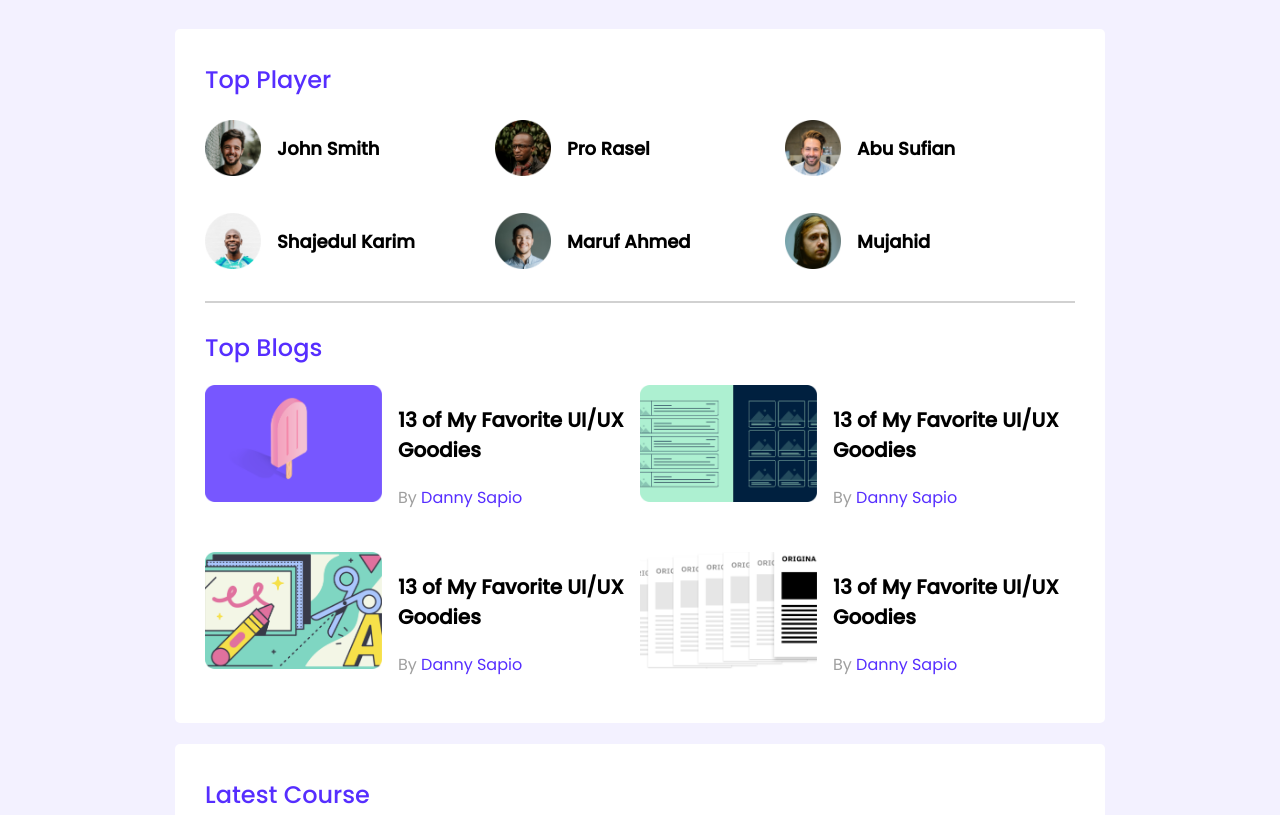
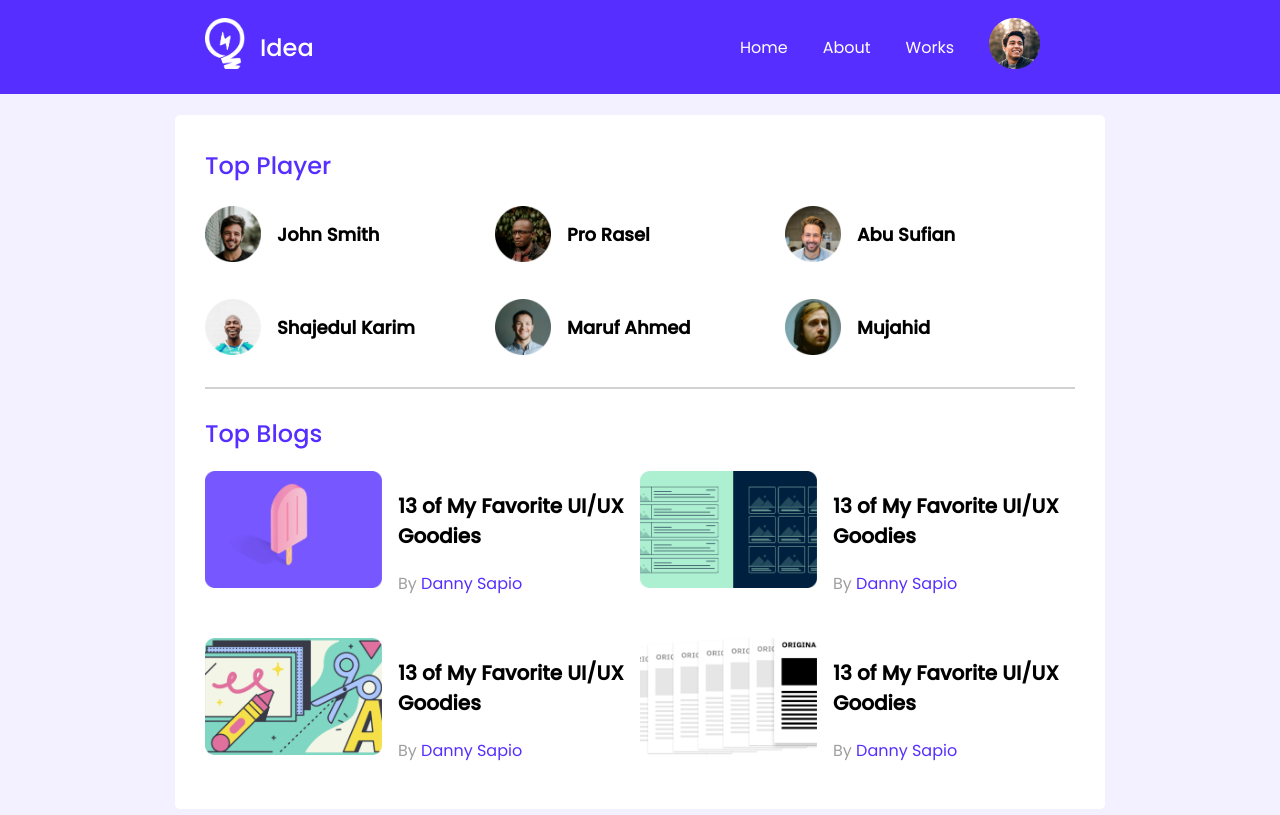
Before and after one commit to mithunaorko/leader-board-css3, a plain HTML site: page index.html in a window 1280 px wide. Shown: the top 815 px of the page. Drawn offline with Linux system fonts and the light colour scheme.

Commit message:
final commit

```diff
--- a/index.html
+++ b/index.html
@@ -16,7 +16,27 @@
   </head>
   <body>
     <!-- Start Header area -->
-    <header></header>
+    <header>
+      <nav>
+        <div id="nav-area">
+          <div class="logo-menue-user">
+            <div class="logo-area">
+              <a href=""><img src="images/icons/logo.png" alt=""></a>
+              <div class="idea"><a href="">Idea</a></div>
+            </div>
+            <div class="menu">
+              <a href="">Home</a>
+              <a href="">About</a>
+              <a href="">Works</a>
+              <div>
+                <a href=""><img src="images/icons/profile.png" alt=""></a>
+              </div>
+            </div>
+
+          </div>
+        </div>
+      </nav>
+    </header>
     <!-- End Header Area -->
     <main>
       <!-- Start Top Player & Top Blog Area -->
--- a/styles/style.css
+++ b/styles/style.css
@@ -5,6 +5,12 @@
 body {
   font-family: "Poppins", sans-serif;
   background-color: #f3f1ff;
+  margin: 0;
+}
+
+header{
+    background-color: #562EFF;
+    height: 94px;
 }
 .container {
   background-color: #ffffff;
@@ -24,7 +30,50 @@ main {
   align-items: center;
 }
 
+/* header area */
+
+#nav-area{
+    display: flex;
+    justify-content: center;
+}
+.logo-menue-user{
+    display: flex;
+    width: 870px;
+    justify-content: space-between;
+    margin-top: 18px;
+    align-items: center;
+}
+.logo-area{
+    display: flex;
+    align-items: center;
+}
+.logo-area img{
+    width: 40px;
+    height: 51px;
+    color: #FFFFFF;
+    margin-right: 15px;
+}
+.idea a{
+    text-decoration: none;
+    font-size: 24px;
+    font-weight: 500;
+    color: #FFFFFF;
+}
+
+.menu{
+    display: flex;
+    align-items: center;
+}
+.menu a{
+    text-decoration: none;
+    color: #FFFFFF;
+    font-size: 16px;
+    font-weight: 400;
+    margin-right: 35px;
+}
+
 /* top player style */
+
 .top-players {
   margin-bottom: 28px;
 }
@@ -100,6 +149,9 @@ Courses Styles
 
 .course{
     padding: 10px;
+    border-radius: 5px;
+    border: 0.5px solid #fafafa;
+    filter: drop-shadow(0px 5.34229px 13.3557px rgba(0, 0, 0, 0.05));
 }
 
 .course .course-banner img{
```
Also changed, not shown: images/icons/text-idea.png (added).
